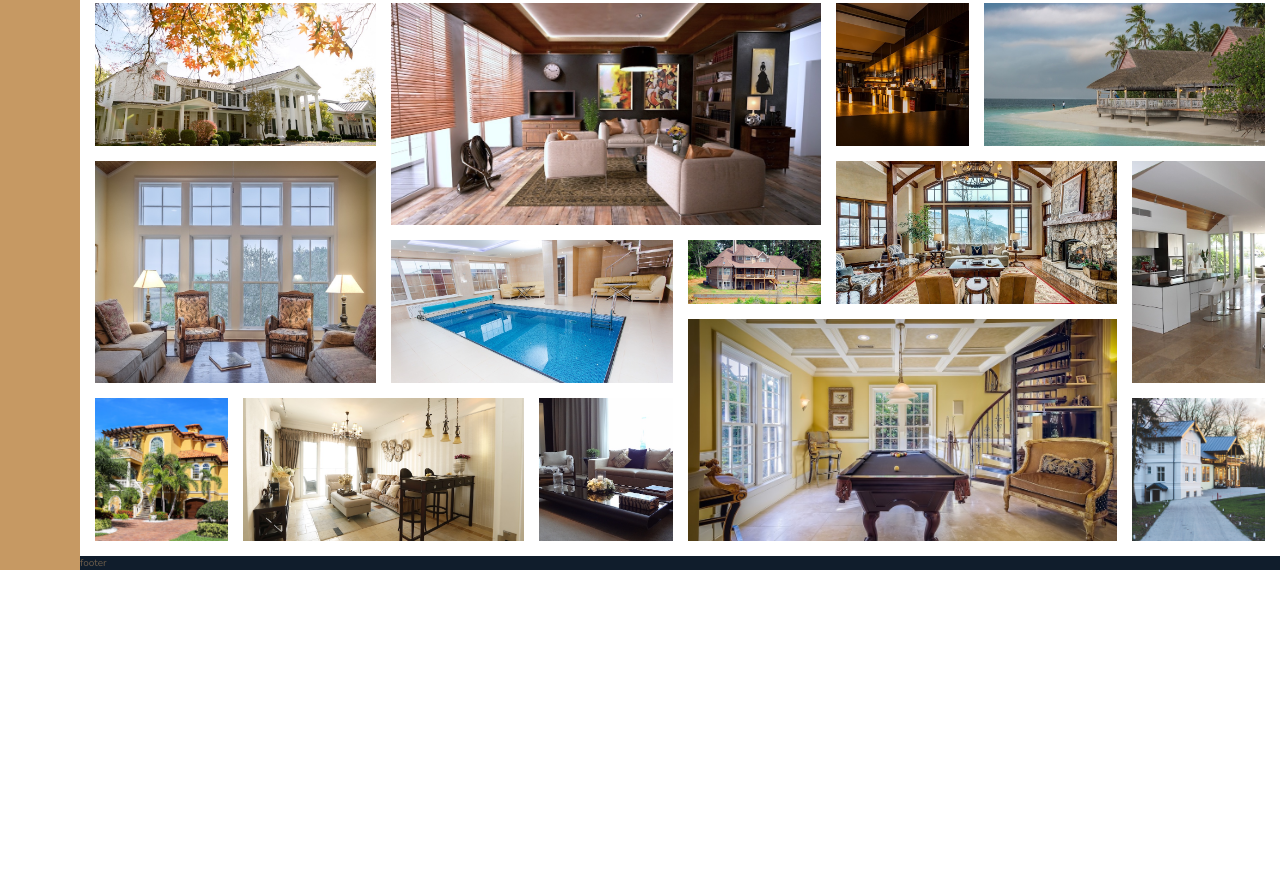
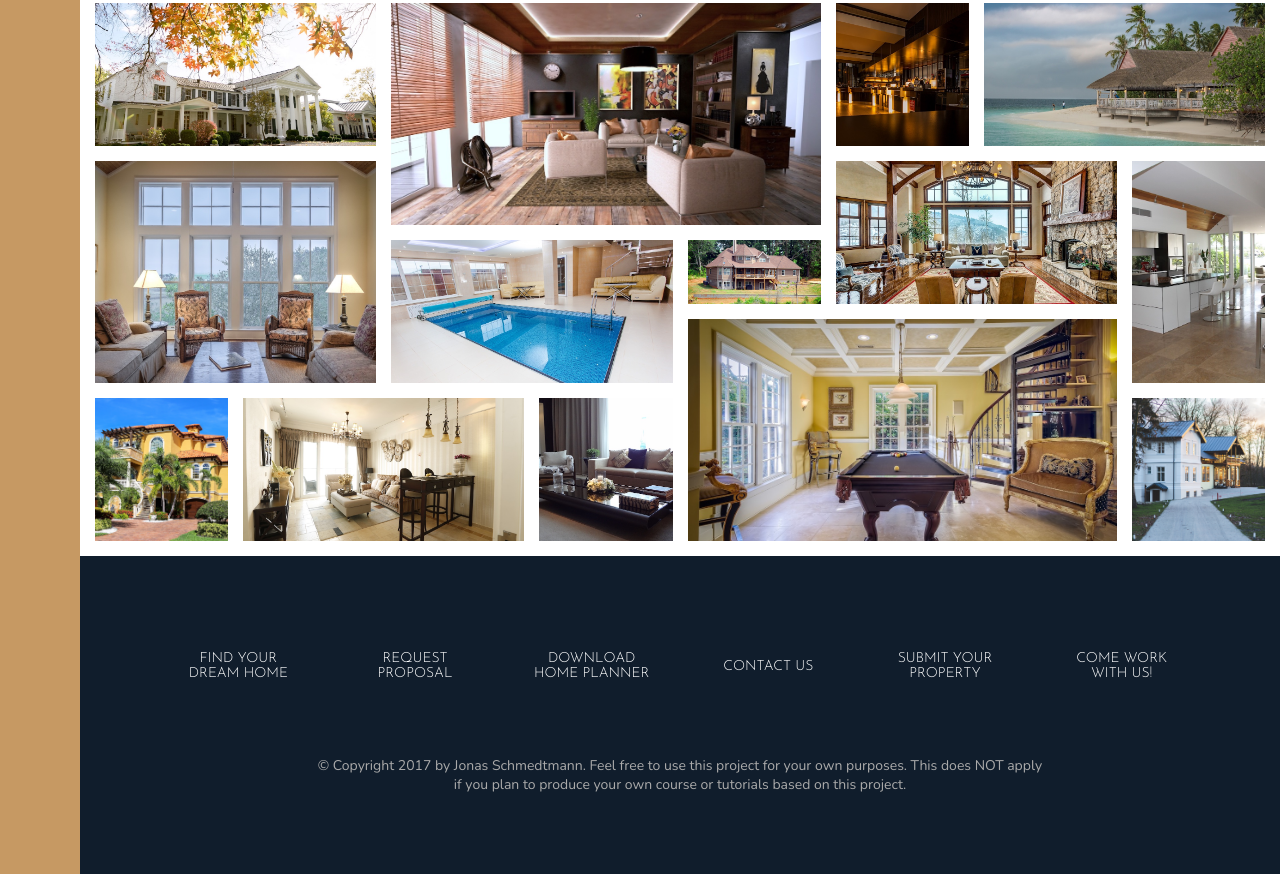
Before and after one commit to wahyuPM/Nexter, a website: page index.html in a window 1280 px wide. Shown: the part 3014-3888 px from the top of the page. Before the commit the page ends 3584 px from the top, so only its background shows below. Drawn offline with nearby package versions, Linux system fonts and the light colour scheme.

Commit message:
add: footer section

```diff
--- a/index.html
+++ b/index.html
@@ -349,7 +349,19 @@
     </section>
 
     <footer class="footer">
-        footer
+        <ul class="nav">
+            <li class="nav__item"><a href="#" class="nav__link">Find your dream home</a></li>
+            <li class="nav__item"><a href="#" class="nav__link">Request proposal</a></li>
+            <li class="nav__item"><a href="#" class="nav__link">Download home planner</a></li>
+            <li class="nav__item"><a href="#" class="nav__link">Contact us</a></li>
+            <li class="nav__item"><a href="#" class="nav__link">Submit your property</a></li>
+            <li class="nav__item"><a href="#" class="nav__link">Come work with us!</a></li>
+        </ul>
+        <p class="copyright">
+            &copy; Copyright 2017 by Jonas Schmedtmann. Feel free to use this project for your own purposes. This does
+            NOT
+            apply if you plan to produce your own course or tutorials based on this project.
+        </p>
     </footer>
 </body>
 
--- a/package.json
+++ b/package.json
@@ -5,7 +5,7 @@
   "main": "index.js",
   "scripts": {
     "watch:sass": "node-sass sass/main.scss css/style.css -w",
-    "devserver": "live-server --browser=firefox",
+    "devserver": "live-server --browser=chrome",
     "start": "npm-run-all --parallel devserver watch:sass",
     "compile:sass": "node-sass sass/main.scss css/style.comp.css",
     "prefix:css": "postcss --use autoprefixer -b 'last 10 versions' css/style.comp.css -o css/style.prefix.css",
--- a/sass/_footer.scss
+++ b/sass/_footer.scss
@@ -1,4 +1,43 @@
 .footer {
     background-color: $color-secondary;
     grid-column: full-start / full-end;
+    padding: 8rem;
 }
+
+.nav {
+    list-style: none;
+
+    display: grid;
+    grid-template-columns: repeat(auto-fit, minmax(15rem, 1fr));
+    grid-gap: 2rem;
+    align-items: center;
+
+    &__link:link,
+    &__link:visited {
+        color: #fff;
+        text-decoration: none;
+        font-size: 1.4rem;
+        font-family: $font-display;
+        text-transform: uppercase;
+        text-align: center;
+        padding: 1.5rem;
+        display: block;
+        transition: all 0.2s;
+    }
+
+    &__link:hover,
+    &__link:active {
+        background-color: rgba(#fff, 0.05);
+        transform: translateY(-3px);
+    }
+}
+
+.copyright {
+    font-size: 1.4rem;
+    color: $color-grey-light-2;
+    margin-top: 6rem;
+    margin-right: auto;
+    margin-left: auto;
+    text-align: center;
+    width: 70%;
+}
```
Also changed, not shown: css/style.css.
